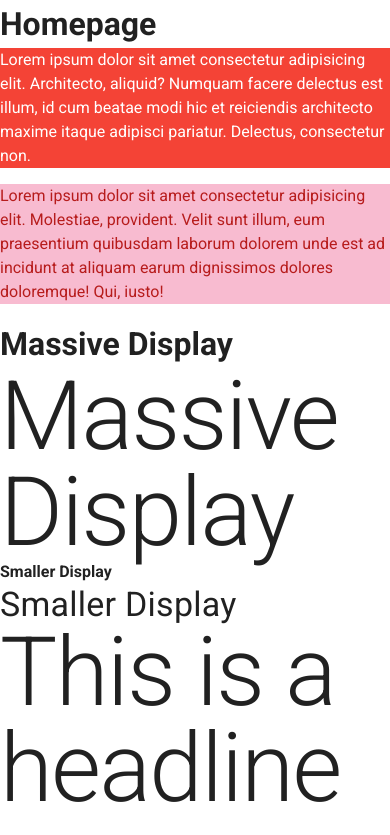
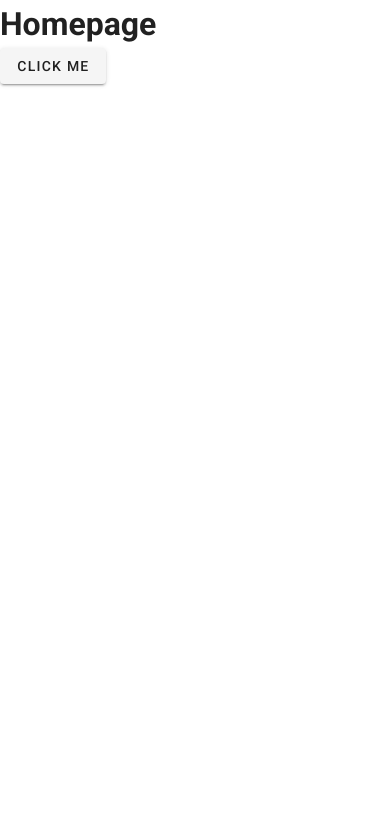
Before and after one commit to hijachu/todo-ninja, a Vue app: page / in a window 390 px wide. Shown: the top 835 px of the page. Built offline with nearby package versions, Linux system fonts and the light colour scheme.

Commit message:
Tutorial #6 - Breakpoints & Visibility

```diff
--- a/src/views/Home.vue
+++ b/src/views/Home.vue
@@ -1,6 +1,7 @@
 <template>
   <div class="home">
     <h1>Homepage</h1>
+    <!-- tutorial #4, #5
     <p class="red white--text">Lorem ipsum dolor sit amet consectetur adipisicing elit. Architecto, aliquid? Numquam facere delectus est illum, id cum beatae modi hic et reiciendis architecto maxime itaque adipisci pariatur. Delectus, consectetur non.</p>
     <p class="pink lighten-4 red--text text--darken-4">Lorem ipsum dolor sit amet consectetur adipisicing elit. Molestiae, provident. Velit sunt illum, eum praesentium quibusdam laborum dolorem unde est ad incidunt at aliquam earum dignissimos dolores doloremque! Qui, iusto!</p>
     <h1>Massive Display</h1>
@@ -34,6 +35,13 @@
     <v-btn fab depressed small dark color="purple">
       <v-icon>mdi-heart</v-icon>
     </v-btn>
+    -->
+
+    <!-- <v-btn class="hidden-md-and-down">click me</v-btn> -->
+
+    <!-- <v-btn class="hidden-md-and-up">click me</v-btn> -->
+
+    <v-btn class="hidden-sm-only">click me</v-btn>
 
     <br/>
     <br/>
```
